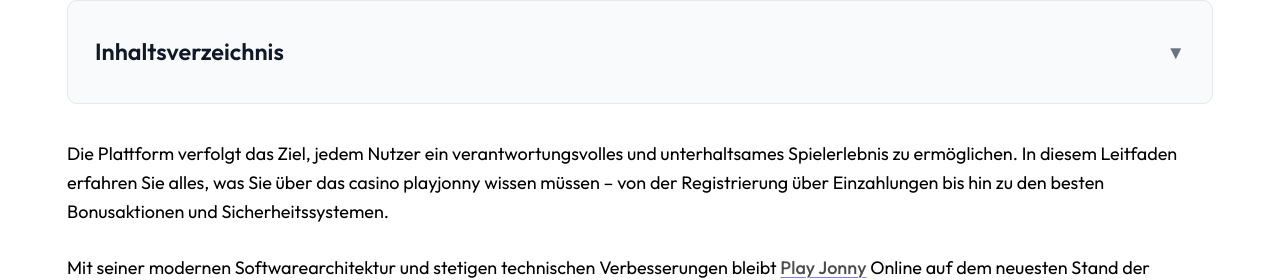
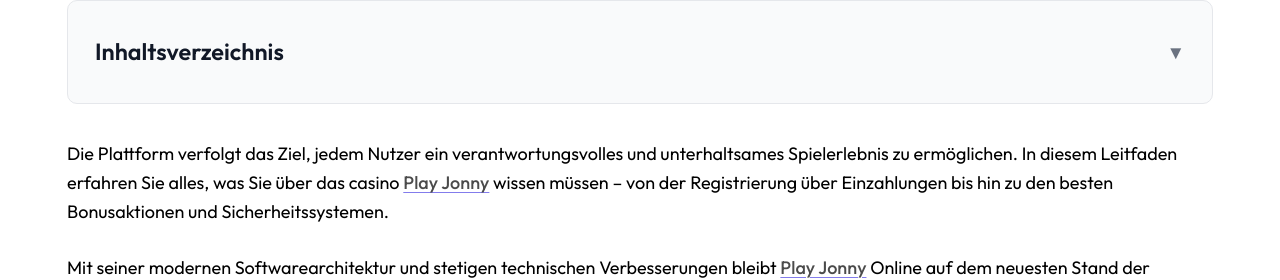
Before and after one commit to uyy-77/playjonny-spiel.de, a plain HTML site: page index.html in a window 1280 px wide. Shown: the part 1153-1433 px from the top of the page. Drawn offline with Linux system fonts and the light colour scheme.

Commit message:
Update index.html

```diff
--- a/index.html
+++ b/index.html
@@ -219,7 +219,7 @@ erfahrenen Casinospielern geschätzt.</p>
   </aside></p>
 <p>Die Plattform verfolgt das Ziel, jedem Nutzer ein verantwortungsvolles
 und unterhaltsames Spielerlebnis zu ermöglichen. In diesem Leitfaden
-erfahren Sie alles, was Sie über das casino playjonny wissen müssen –
+erfahren Sie alles, was Sie über das casino <a href="https://playjonny.com.de" title="Play Jonny">Play Jonny</a> wissen müssen –
 von der Registrierung über Einzahlungen bis hin zu den besten
 Bonusaktionen und Sicherheitssystemen.</p>
 <p>Mit seiner modernen Softwarearchitektur und stetigen technischen
```
